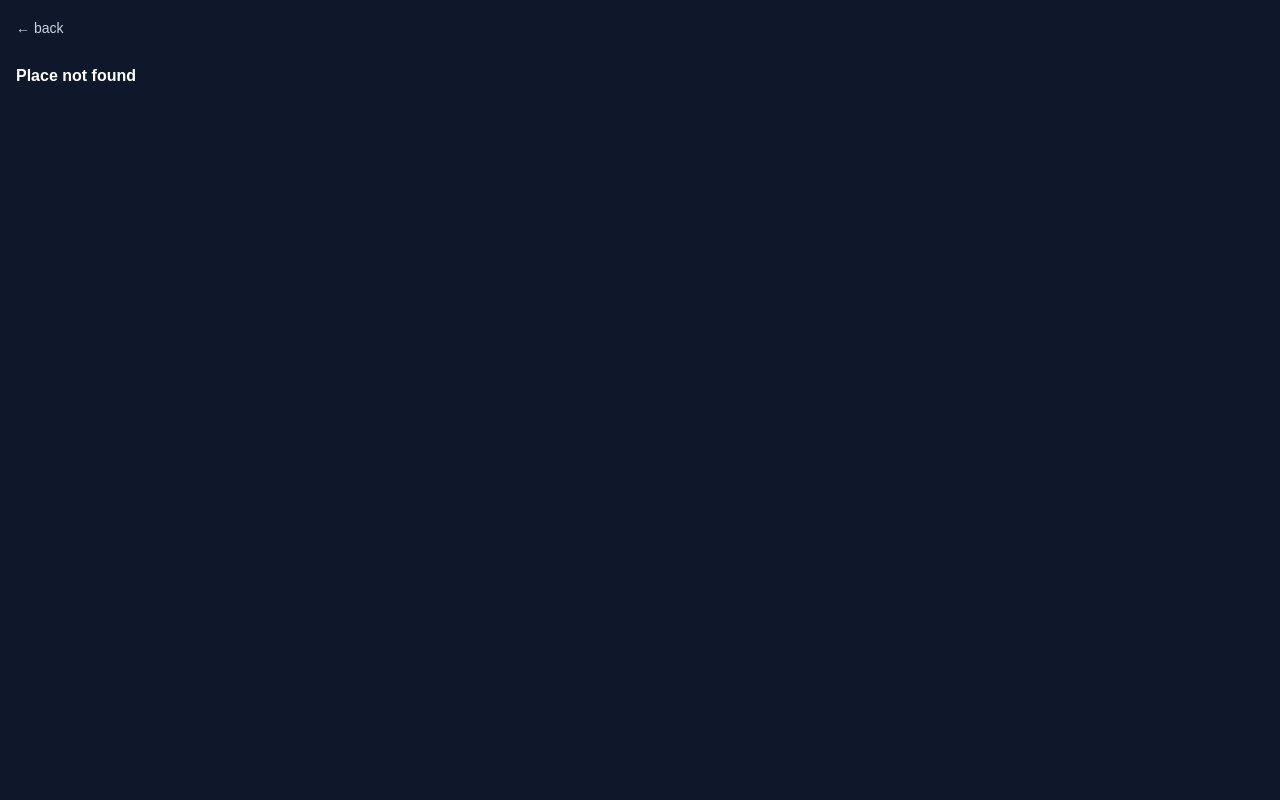
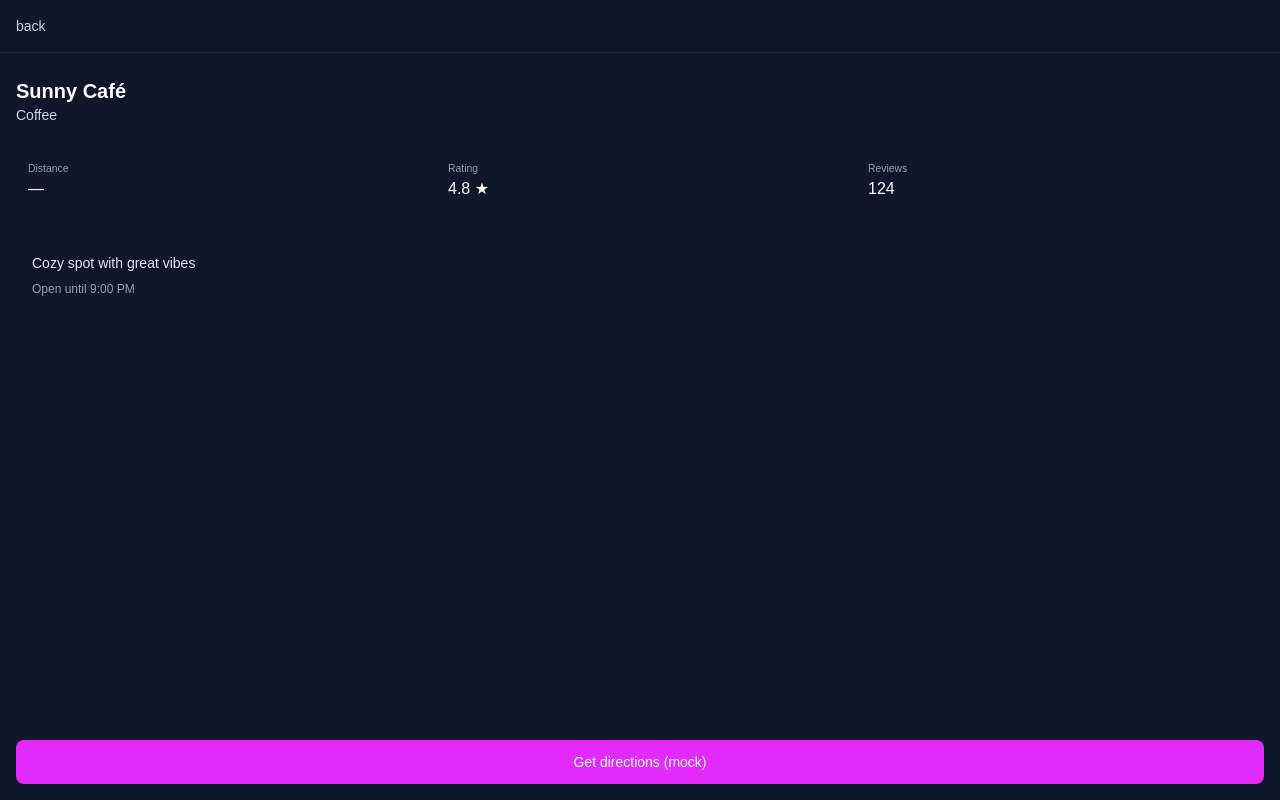
Before and after one commit to Foundzie/foundzie-v2, a Next.js app: page /mobile/places/1 in a window 1280 px wide. Before the commit this address had no page. Built offline with nearby package versions, Linux system fonts and the light colour scheme.

Commit message:
Fix place detail lookup by string id

```diff
--- a/src/app/mobile/places/[id]/page.tsx
+++ b/src/app/mobile/places/[id]/page.tsx
@@ -7,7 +7,7 @@ type Place = (typeof mockPlaces)[number] & {
 };
 
 export default function MobilePlaceDetail({ params }: any) {
-  const place = (mockPlaces as Place[]).find((p) => p.id === params.id);
+  const place = (mockPlaces as Place[]).find((p) => String(p.id) === String(params.id));
 
   if (!place) {
     return (
```
